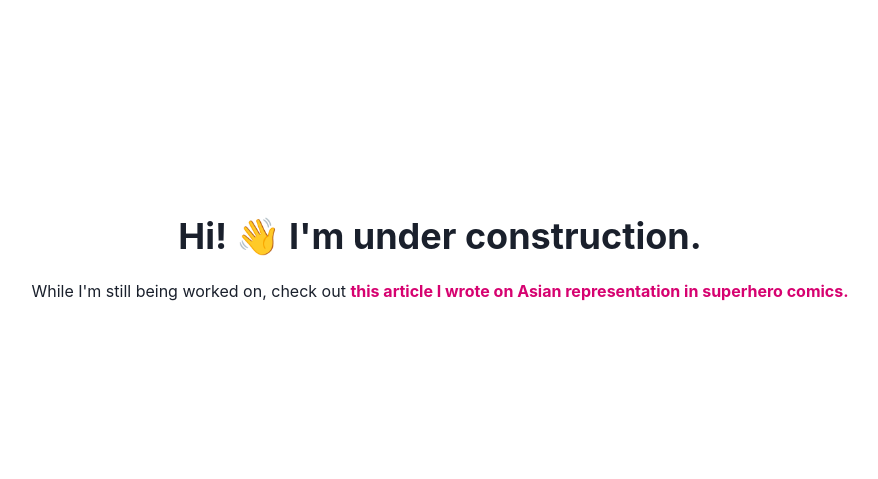
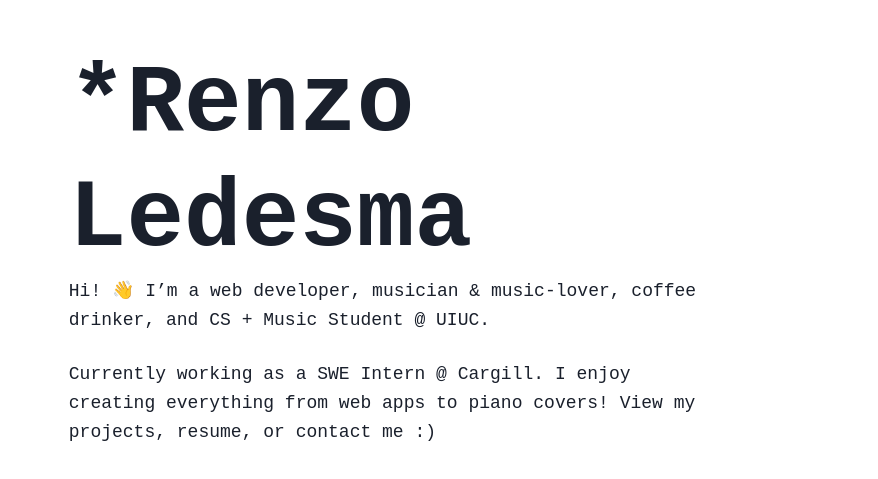
Before and after one commit to renzol2/renzol2.github.io, a Next.js app: page / in a window 1280 px wide. Shown: the part 141-620 px from the top of the page, without its empty margins (200-1078 px from the left). Built offline with nearby package versions, Linux system fonts and the light colour scheme.

Commit message:
Implement basic layout of first page

```diff
--- a/pages/index.tsx
+++ b/pages/index.tsx
@@ -2,20 +2,35 @@ import { Box, Center, Heading, Text, Link } from '@chakra-ui/react';
 import NextLink from 'next/link';
 
 export default function Home() {
+  const Paragraph = ({ children }) => (
+    <Text
+      mb="1.5rem"
+      fontFamily="monospace"
+      fontSize="lg"
+      fontWeight="light"
+      lineHeight="tall"
+    >
+      {children}
+    </Text>
+  );
+
   return (
-    <Center w="100%" h="100vh">
-      <Box>
-        <Heading textAlign="center" mb={5}>
-          Hi! 👋 I'm under construction.
+    <Center h="100vh">
+      <Box w="58%">
+        <Heading as="h1" fontFamily="monospace" fontSize="8xl">
+          *Renzo Ledesma
         </Heading>
-        <Text textAlign="center">
-          While I'm still being worked on, check out{' '}
-          <NextLink href="/is390" passHref>
-            <Link color="#D60270" fontWeight="bold">
-              this article I wrote on Asian representation in superhero comics.
-            </Link>
-          </NextLink>
-        </Text>
+        <Box w="85%">
+          <Paragraph>
+            Hi! 👋 I’m a web developer, musician & music-lover, coffee drinker,
+            and CS + Music Student @ UIUC.
+          </Paragraph>
+          <Paragraph>
+            Currently working as a SWE Intern @ Cargill. I enjoy creating
+            everything from web apps to piano covers! View my projects, resume,
+            or contact me :)
+          </Paragraph>
+        </Box>
       </Box>
     </Center>
   );
```
